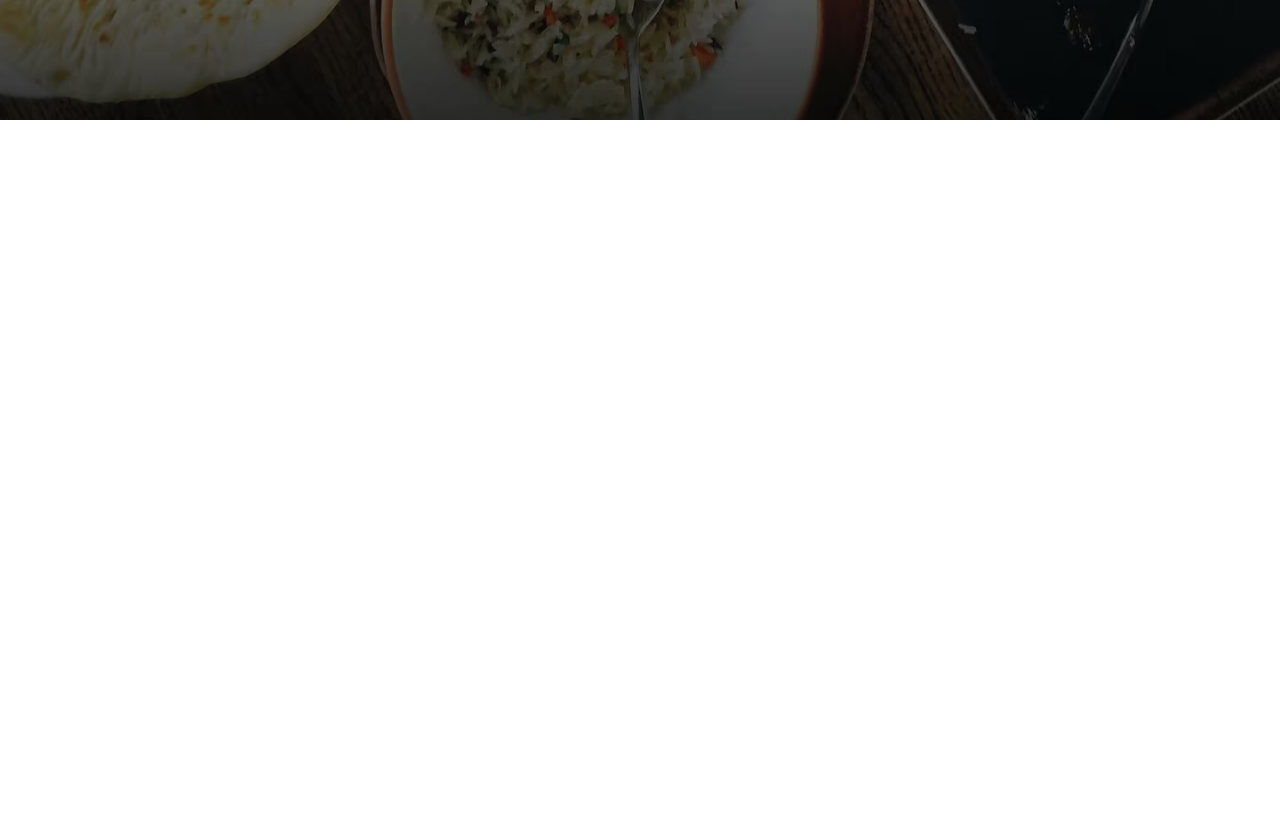
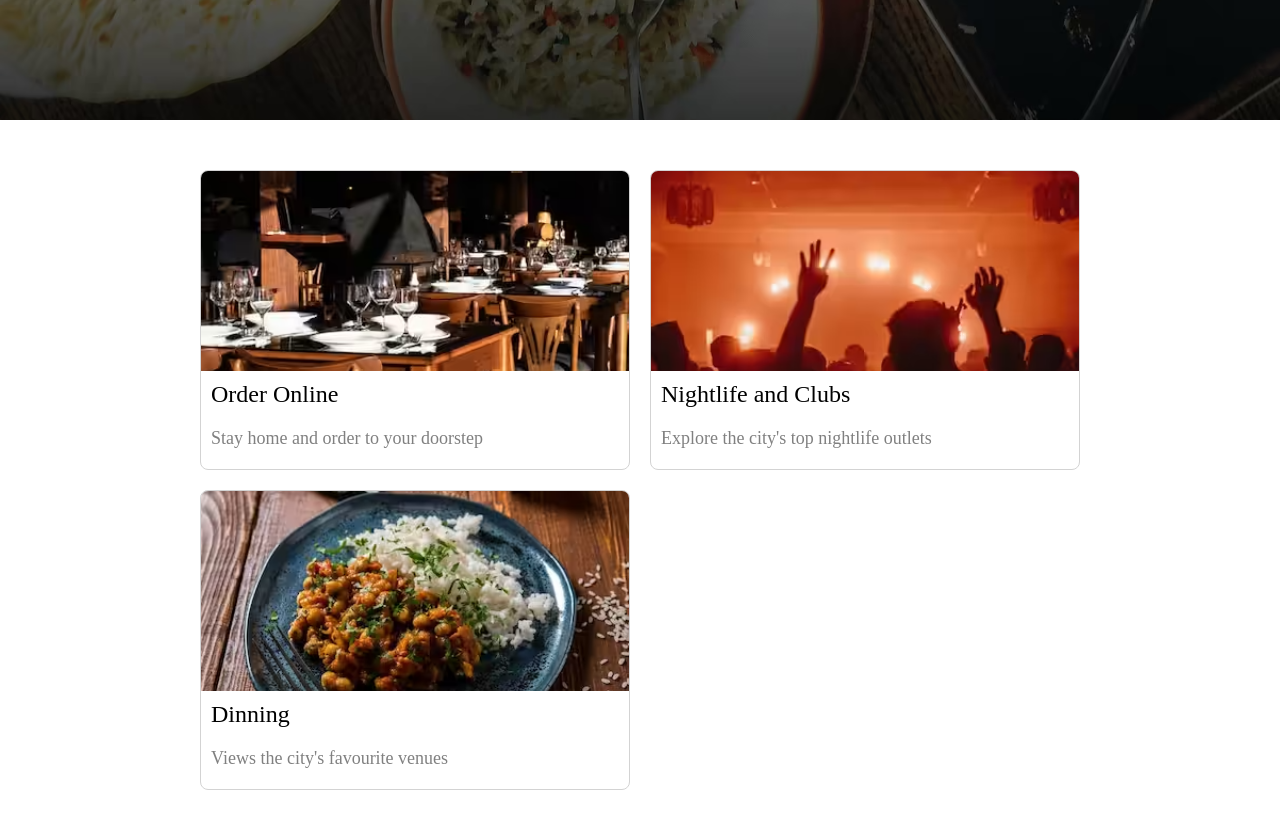
Before and after one commit to freetimezp/js-eatme-15-restaurant, a React (Create React App) app: page / in a window 1280 px wide. Shown: the part 480-1308 px from the top of the page. Before the commit the page ends 800 px from the top, so only its background shows below. Built offline with nearby package versions, Linux system fonts and the light colour scheme.

Commit message:
03. js-eatme-15-restaurant. Card component.

```diff
--- a/src/App.js
+++ b/src/App.js
@@ -1,4 +1,5 @@
 import './App.css';
+import Card from './components/Card/Card';
 
 import Header from './components/Header/Header';
 
@@ -6,6 +7,7 @@ function App() {
   return (
     <div>
       <Header />
+      <Card />
     </div>
   );
 }
--- /dev/null
+++ b/src/components/Card/Card.jsx
@@ -0,0 +1,32 @@
+import React from "react";
+import "./Card.scss";
+
+import Dine from "../../assets/images/Dine-Out.png";
+import Night from "../../assets/images/Night-Life.png";
+import Online from "../../assets/images/Online-Food.png";
+
+const Card = () => {
+  return (
+    <div className="card">
+      <div className="cardImg">
+        <img src={Dine} alt="dineImg" />
+        <h1>Order Online</h1>
+        <span>Stay home and order to your doorstep</span>
+      </div>
+
+      <div className="cardImg">
+        <img src={Night} alt="nightImg" />
+        <h1>Nightlife and Clubs</h1>
+        <span>Explore the city's top nightlife outlets</span>
+      </div>
+
+      <div className="cardImg">
+        <img src={Online} alt="onlineImg" />
+        <h1>Dinning</h1>
+        <span>Views the city's favourite venues</span>
+      </div>
+    </div>
+  );
+};
+
+export default Card;
--- /dev/null
+++ b/src/components/Card/Card.scss
@@ -0,0 +1,70 @@
+@import url("https://fonts.googleapis.com/css2?family=Poppins:wght@300;400;500;600;700;800&display=swap");
+
+@mixin mobile {
+  @media screen and (max-width: 480px) {
+    @content;
+  }
+}
+
+@mixin tablet {
+  @media screen and (min-width: 480px) and (max-width: 768px) {
+    @content;
+  }
+}
+
+@mixin laptop {
+  @media screen and (min-width: 1024px) {
+    @content;
+  }
+}
+
+.card {
+  display: grid;
+  grid-template-columns: repeat(auto-fit, minmax(300px, 1fr));
+  grid-gap: 20px;
+  padding: 50px 200px;
+
+  @include mobile {
+    padding: 10px;
+  }
+
+  @include tablet {
+    padding: 10px 20px;
+  }
+
+  .cardImg {
+    width: 100%;
+    height: 300px;
+    display: flex;
+    flex-direction: column;
+    border: 1px solid lightgray;
+    border-radius: 8px;
+    overflow: hidden;
+    cursor: pointer;
+    transition: transform 0.4s ease;
+
+    &:hover {
+      transform: scale(1.05);
+    }
+
+    img {
+      width: 100%;
+      height: 200px;
+      object-fit: cover;
+    }
+
+    h1 {
+      font-size: 1.5em;
+      color: #000;
+      font-weight: normal;
+      padding: 10px;
+    }
+
+    span {
+      font-size: 18px;
+      color: gray;
+      font-weight: normal;
+      padding: 10px;
+    }
+  }
+}
```
